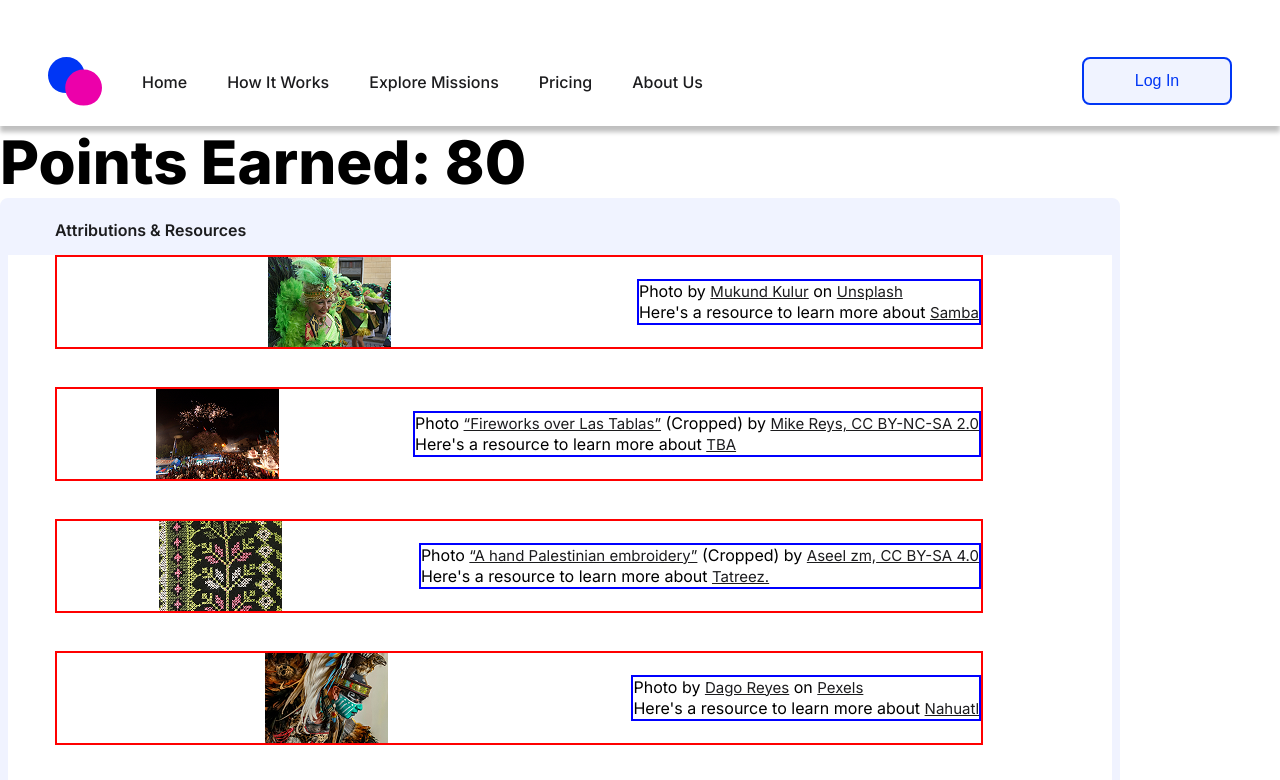
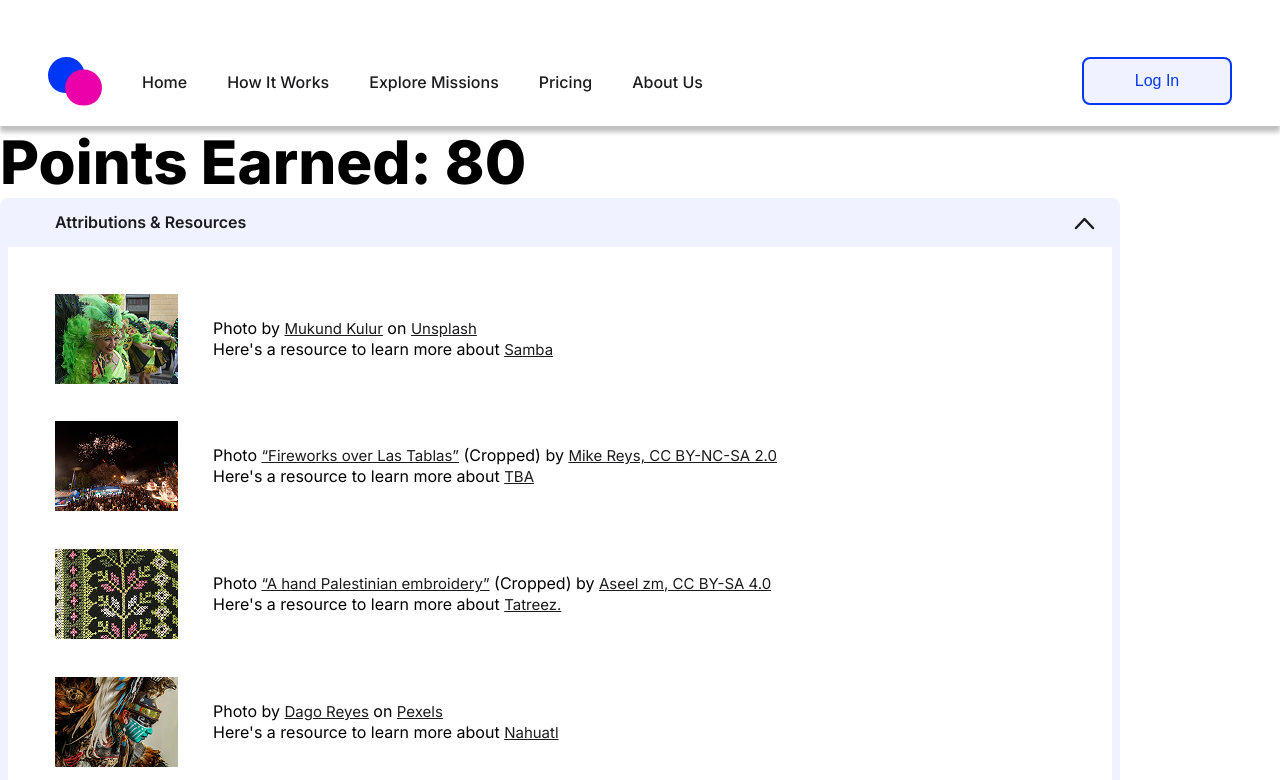
Before and after one commit to cherryontech/MissionCollective, a React (Vite) app: page /results in a window 1280 px wide. Shown: the top 780 px of the page. Built offline with nearby package versions, Linux system fonts and the light colour scheme.

Commit message:
Adds styling for cards

```diff
--- a/src/Components/Results/Attributions.jsx
+++ b/src/Components/Results/Attributions.jsx
@@ -1,11 +1,16 @@
 import AttributionCard from "./AttributionCard";
 import "../../styles/Attributions.css";
 import { ATTRIBUTIONS } from "../../data/attributions.js";
+import upArrow from "../../assets/icons/up_arrow.svg";
+import downArrow from "../../assets/icons/down_arrow.svg";
 
 export default function Attributions() {
   return (
     <div className="attributionsContainer">
-      <h2>Attributions & Resources</h2>
+      <div className="attributionsHeader">
+        <h2>Attributions & Resources</h2>
+        <img src={upArrow} alt="arrow icon" />
+      </div>
       <div className="attributionCards">
         {ATTRIBUTIONS.map(
           ({
--- a/src/styles/Attributions.css
+++ b/src/styles/Attributions.css
@@ -1,26 +1,46 @@
 .attributionsContainer {
   width: 70rem;
-  border: 8px solid #f0f3ff;
+  border-width: 0 8px 8px;
+  border-style: solid;
+  border-color: #f0f3ff;
   border-radius: 0.5rem;
-  display: flex;
-  flex-direction: column;
+  margin-bottom: 10rem;
 }
 
-.attributionsContainer > h2 {
+.attributionsHeader {
+  display: flex;
+  background-color: #f0f3ff;
+  justify-content: space-between;
+  align-items: center;
+}
+
+.attributionsHeader > h2 {
   color: #1c1c1e;
   font-size: 1rem;
   font-weight: 600;
-  background-color: #f0f3ff;
   padding-left: 2.94rem;
+  flex-grow: 2;
+}
+
+.attributionsHeader > img {
+  width: 1.5rem;
+  margin-right: 1rem;
+}
+
+.attributionCards {
+  display: flex;
+  flex-direction: column;
+  gap: 2.36rem;
+  margin-top: 2.9rem;
+  margin-bottom: 3.59rem;
 }
 
 .attributionCard {
-  border: 2px solid red;
   display: flex;
   width: 58rem;
   gap: 2.1875rem;
-  margin-bottom: 2.36rem;
   margin-left: 2.94rem;
+  justify-content: space-evenly;
 }
 
 .attributionCard a {
@@ -34,6 +54,6 @@
 }
 
 .attributionText {
-  border: 2px solid blue;
   align-self: center;
+  flex-grow: 2;
 }
```
Also changed, not shown: src/assets/icons/down_arrow.svg (added), src/assets/icons/up_arrow.svg (added).
